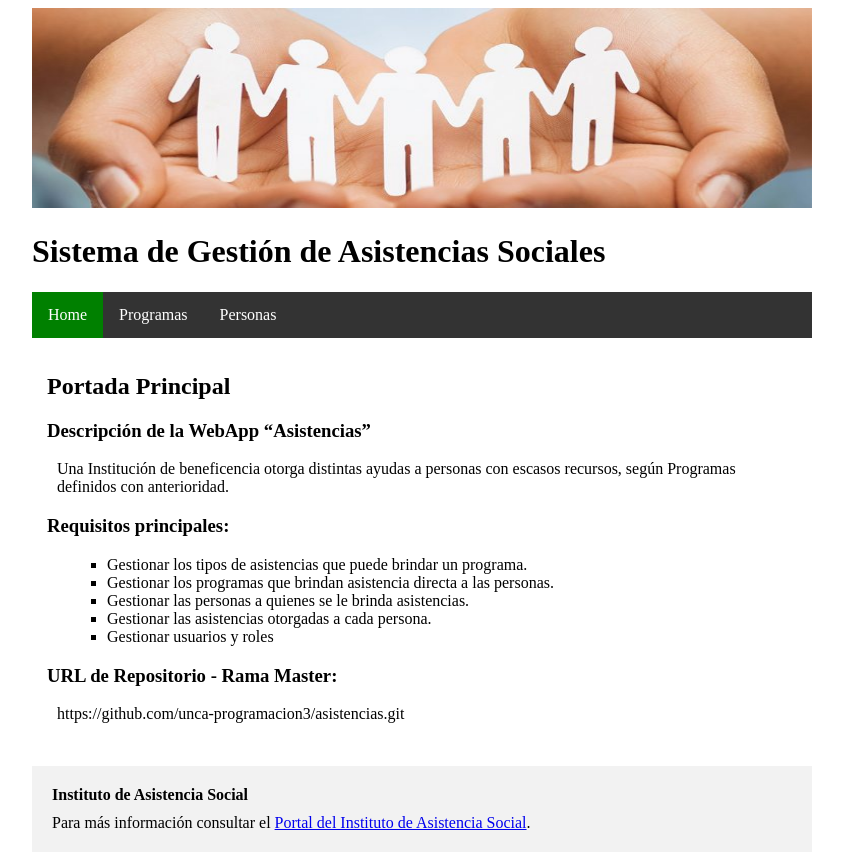
After one commit to unca-programacion3/asistencias, a Django app: page / in a window 1280 px wide. The commit adds this page. Shown: the whole page, without its empty margins (218-1061 px from the left). Run offline with Django 3.2, Linux system fonts and the light colour scheme; parts of the project's set-up code (start-up, migrations or seed data) failed here and were passed over.

Commit message:
creacion de pagina home y menu

```diff
--- a/asistencias/urls.py
+++ b/asistencias/urls.py
@@ -15,8 +15,10 @@ Including another URLconf
 """
 from django.contrib import admin
 from django.urls import path, include
+from django.views.generic import TemplateView
 
 urlpatterns = [
     path('admin/', admin.site.urls),
+    path('', TemplateView.as_view(template_name='base/home.html'), name='home'),
     path('programa/', include('apps.programa.urls', namespace='programa')),
 ]
--- a/static/css/estilos.css
+++ b/static/css/estilos.css
@@ -76,3 +76,59 @@ table, th, tr, td {
     border: 1px solid #cccccc;
     padding: 10px;
 }
+
+/* estilos de menu */
+ul.menu {
+  list-style-type: none;
+  margin: 0;
+  padding: 0;
+  overflow: hidden;
+  background-color: #333;
+}
+
+.menu li {
+  float: left;
+}
+
+li a, .dropbtn {
+  display: inline-block;
+  color: white;
+  text-align: center;
+  padding: 14px 16px;
+  text-decoration: none;
+}
+
+li a:hover, .dropdown:hover .dropbtn, li.active {
+  background-color: red;
+}
+
+li.active {
+  background-color: green;
+}
+
+li.dropdown {
+  display: inline-block;
+}
+
+.dropdown-content {
+  display: none;
+  position: absolute;
+  background-color: #f9f9f9;
+  min-width: 160px;
+  box-shadow: 0px 8px 16px 0px rgba(0,0,0,0.2);
+  z-index: 1;
+}
+
+.dropdown-content a {
+  color: black;
+  padding: 12px 16px;
+  text-decoration: none;
+  display: block;
+  text-align: left;
+}
+
+.dropdown-content a:hover {background-color: #f1f1f1;}
+
+.dropdown:hover .dropdown-content {
+  display: block;
+}
--- a/templates/base/base.html
+++ b/templates/base/base.html
@@ -13,6 +13,23 @@
                     alt="Logo que muestra figuras de personas entrelazadas" width="780" height="200" > </a>
                 <h1>Sistema de Gestión de Asistencias Sociales</h1>
             </header>
+            <ul class="menu">
+              <li class="{% if request.resolver_match.url_name == 'home' %}active{% endif %}"><a href="/">Home</a></li>
+              <li class="dropdown">
+                <a href="javascript:void(0)" class="dropbtn">Programas</a>
+                <div class="dropdown-content">
+                  <a href="{% url 'programa:programa_lista' %}">Listar</a>
+                  <a href="{% url 'programa:programa_create' %}">Crear</a>
+                </div>
+              </li>
+              <li class="dropdown">
+                <a href="javascript:void(0)" class="dropbtn">Personas</a>
+                <div class="dropdown-content">
+                  <a href="#">Listar</a>
+                  <a href="#">Crear</a>
+                </div>
+              </li>
+            </ul>
             <section>
                 {% block contenido %}
                 {% endblock %}
--- /dev/null
+++ b/templates/base/home.html
@@ -0,0 +1,21 @@
+{% extends "base/base.html" %}
+{% block titulo %}Home de Asistencias{% endblock %}
+{% block contenido %}
+    <h2>Portada Principal</h2>
+    <h3>Descripción de la WebApp “Asistencias”</h3>
+    <p>
+        Una Institución de beneficencia otorga distintas ayudas a personas con escasos recursos,
+        según Programas definidos con anterioridad.
+    </p>
+    <h3>Requisitos principales:</h3>
+    <ul>
+        <li>Gestionar los tipos de asistencias que puede brindar un programa.</li>
+        <li>Gestionar los programas que brindan asistencia directa a las personas.</li>
+        <li>Gestionar las personas a quienes se le brinda asistencias.</li>
+        <li>Gestionar las asistencias otorgadas a cada persona.</li>
+        <li>Gestionar usuarios y roles</li>
+    </ul>
+
+    <h3>URL de Repositorio - Rama Master:</h3>
+    <p>https://github.com/unca-programacion3/asistencias.git</p>
+{% endblock %}
```
